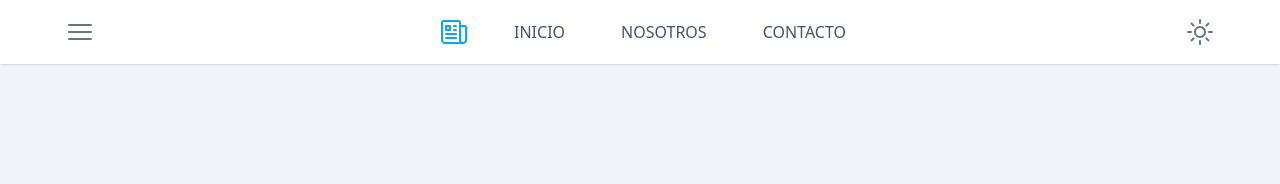
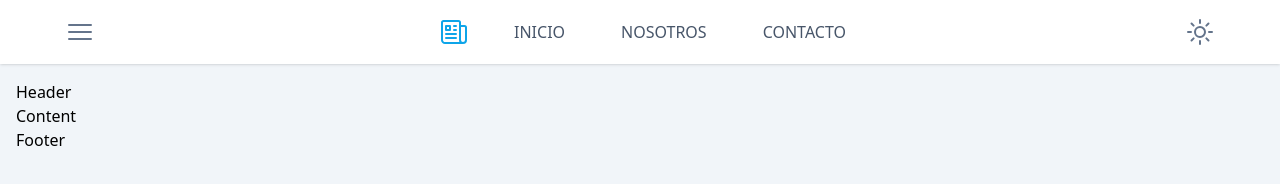
Before and after one commit to AnthonyRodriguez0506/TailwindBlog, a website: page public/index.html in a window 1280 px wide. Drawn offline with Linux system fonts and the light colour scheme.

Commit message:
Moved folder images to public folder

```diff
--- a/public/index.html
+++ b/public/index.html
@@ -5,7 +5,7 @@
     <meta name="viewport" content="width=device-width, initial-scale=1.0">
     <title>Tailwind Blog</title>
     <link rel="stylesheet" href="/public/build/output.css">
-    <link rel="shortcut icon" href="/images/icon.png" type="image/x-icon">
+    <link rel="shortcut icon" href="public/images/icon.png" type="image/x-icon">
 </head>
 <body class="bg-slate-100">
     <header class="bg-white shadow px-6">
@@ -46,6 +46,13 @@
             <a href="#" class="block px-3 py-2 rounded-md transition-colors text-slate-700 hover:bg-sky-500 hover:text-white">Contacto</a>
         </div>
     </header>
+    <main class="p-4">
+        <article>
+            <div>Header</div>
+            <div>Content</div>
+            <div>Footer</div>
+        </article>
+    </main>
 
 </body>
 </html>
```
Also changed, not shown: public/build/output.css, public/images/icon.png (renamed from images/icon.png).
